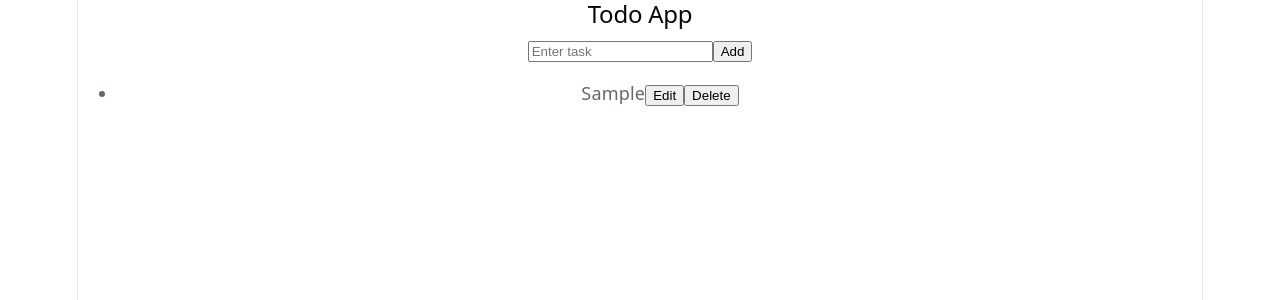
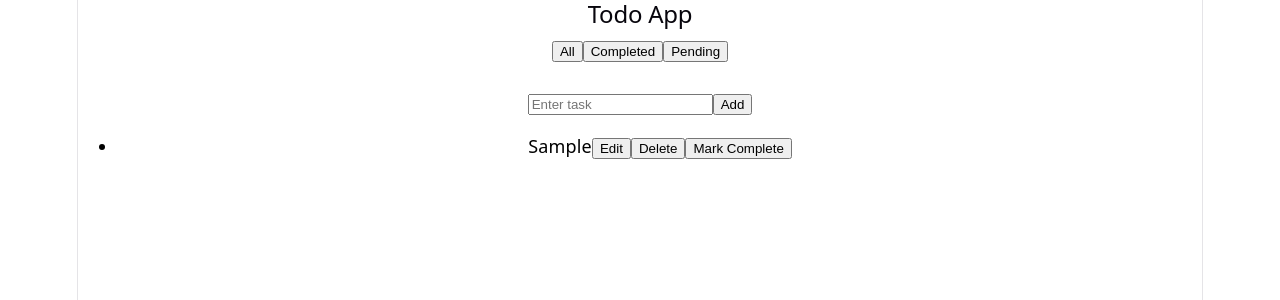
Before and after one commit to vanshikathapa21/todo-app, a React (Vite) app: page / in a window 1280 px wide. Both pictures are taken after typing "Sample" into the empty fields and a click on the button "Add". Shown: the top 300 px of the page. Built offline with nearby package versions, Linux system fonts and the light colour scheme.

Commit message:
Completed frontend todo app with edit, delete, toggle, and filter

```diff
--- a/src/Todo.jsx
+++ b/src/Todo.jsx
@@ -5,36 +5,68 @@ const Todo = () => {
   const [task, setTask] = useState('')
   const [tasks, setTasks] = useState([])
   const [editIndex, setEditIndex] = useState(null)
+  const [filter, setFilter] = useState("all")
 
+  // ➕ Add / Update Task
   const handleAdd = () => {
-  if(task === '') return;
+    if (task === '') return;
 
-  if(editIndex !== null){
+    if (editIndex !== null) {
       const updatedTasks = [...tasks]
-    updatedTasks[editIndex] = task
+
+      // ✅ Preserve completed status
+      updatedTasks[editIndex] = {
+        ...updatedTasks[editIndex],
+        text: task
+      }
+
       setTasks(updatedTasks)
       setEditIndex(null)
     } else {
-    setTasks([...tasks, task])
+      setTasks([...tasks, { text: task, completed: false }])
     }
 
     setTask('')
   }
 
-  const handleDelete=(index) => {
+  // ❌ Delete Task
+  const handleDelete = (index) => {
     const newTasks = tasks.filter((_, i) => i !== index)
     setTasks(newTasks)
   }
 
+  // ✏️ Edit Task
   const handleEdit = (index) => {
-  setTask(tasks[index] || '')
+    setTask(tasks[index].text || '')
     setEditIndex(index)
   }
+
+  // ✅ Toggle Complete
+  const handleToggle = (index) => {
+    const updatedTasks = [...tasks]
+    updatedTasks[index].completed = !updatedTasks[index].completed
+    setTasks(updatedTasks)
+  }
+
+  // 🔍 Filter Logic (IMPORTANT)
+  const filteredTasks = tasks.filter((t) => {
+    if (filter === "completed") return t.completed
+    if (filter === "pending") return !t.completed
+    return true
+  })
 
   return (
     <div>
       <h2>Todo App</h2>
 
+      {/* 🔘 Filter Buttons */}
+      <button onClick={() => setFilter("all")}>All</button>
+      <button onClick={() => setFilter("completed")}>Completed</button>
+      <button onClick={() => setFilter("pending")}>Pending</button>
+
+      <br /><br />
+
+      {/* ✏️ Input */}
       <input
         type="text"
         value={task}
@@ -42,19 +74,29 @@ const Todo = () => {
         placeholder="Enter task"
       />
 
-      <button onClick={handleAdd}>Add</button>
+      {/* ➕ Add / Update Button */}
+      <button onClick={handleAdd}>
+        {editIndex !== null ? "Update" : "Add"}
+      </button>
 
+      {/* 📋 Task List */}
       <ul>
-        {tasks.map((t, index) => (
-          <li key={index}>
-            {t}
-              <button onClick={() => {
-  console.log("Edit clicked", index)
-  handleEdit(index)
-}}>
-  Edit
+        {filteredTasks.map((t, index) => (
+          <li
+            key={index}
+            style={{
+              textDecoration: t.completed ? "line-through" : "none",
+              color: t.completed ? "gray" : "black"
+            }}
+          >
+            {t.text}
+
+            <button onClick={() => handleEdit(index)}>Edit</button>
+            <button onClick={() => handleDelete(index)}>Delete</button>
+
+            <button onClick={() => handleToggle(index)}>
+              {t.completed ? "Mark Pending" : "Mark Complete"}
             </button>
-              <button onClick={()=> handleDelete(index)}>Delete</button>
           </li>
         ))}
       </ul>
```
Lines whose indentation alone changed are shown as unchanged.
